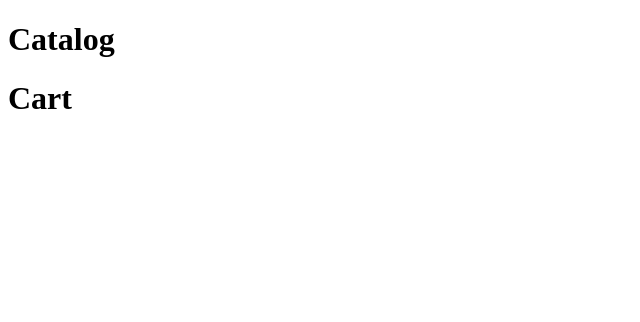
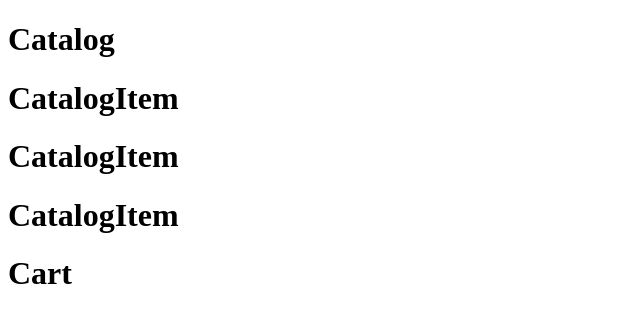
Before and after one commit to DanielSiilva/example-cart-with-redux, a React (Vite) app: page / in a window 1280 px wide. Shown: the top 322 px of the page, without its empty margins (0-640 px from the left). Built offline with nearby package versions, Linux system fonts and the light colour scheme; data requests are answered from the project's data file.

Commit message:
Feat: componente de catalog

```diff
--- a/src/components/Catalog/Catalog.tsx
+++ b/src/components/Catalog/Catalog.tsx
@@ -1,12 +1,31 @@
+
+import { useEffect, useState } from "react"
+import { IProduct } from "../../store/cart/types"
+import api from "../../service/api"
+import { CatalogItem } from "./CatalogItem"
 
 
 
 export function Catalog (){
+    const [catalog, setCatalog] = useState<IProduct[]>([])
+
+    useEffect(()=> {
+        api.get('/products').then(response =>{
+            setCatalog(response.data)
+        })
+    }, [])
+
+
 
 
     return (
-        <>
+        <main>
             <h1> Catalog </h1>
-        </>
+            {
+                catalog.map(product => (
+                    <CatalogItem key={product.id} product={product} />
+                ))
+            }
+        </main>
     )
 }
```
